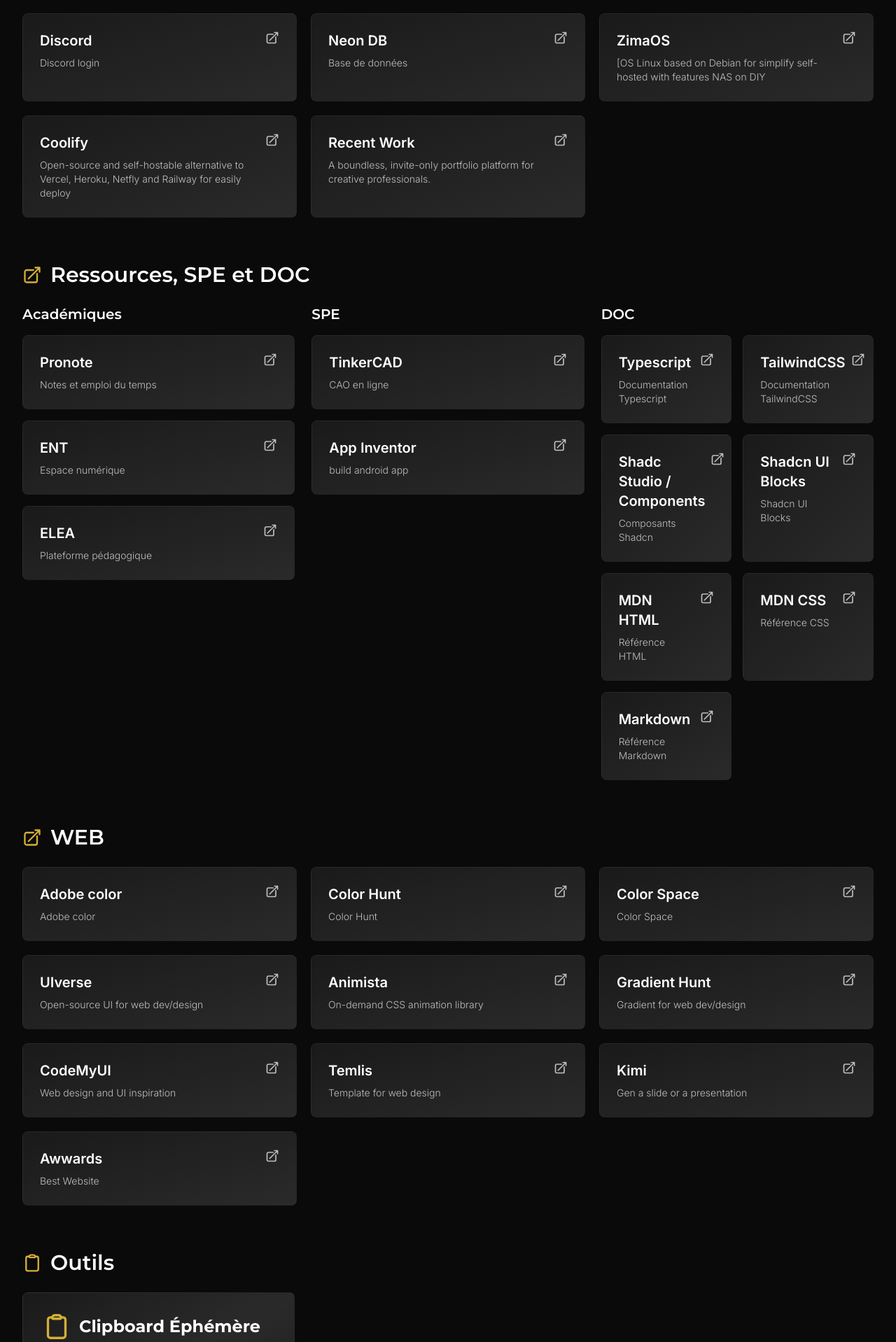
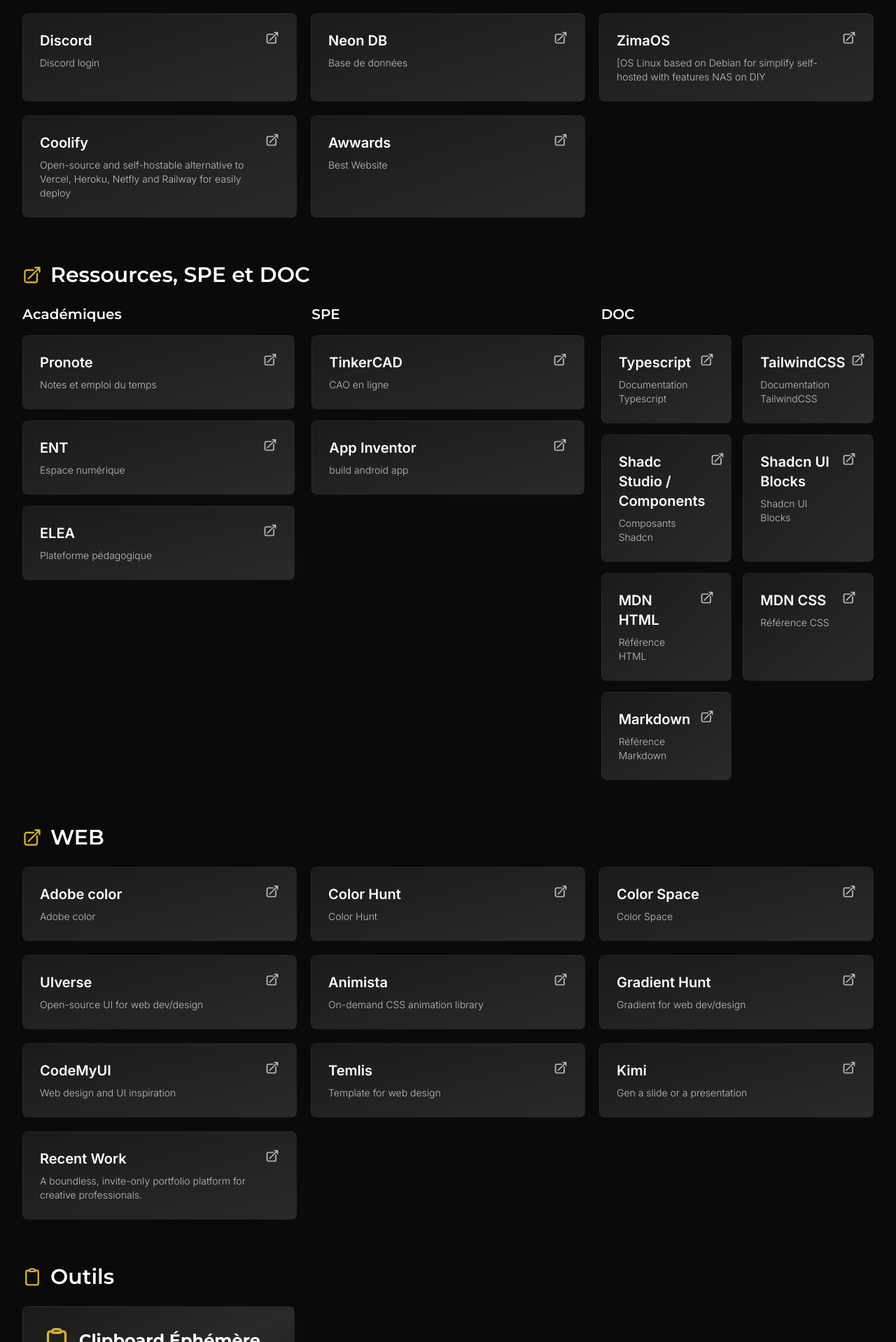
Before and after one commit to SHU445/STI2D-app, a Next.js app: page / in a window 1280 px wide. Shown: the part 344-2262 px from the top of the page at 70% size. Built offline with nearby package versions, Linux system fonts and the light colour scheme.

Commit message:
"ajust_link_lib"

```diff
--- a/app/page.tsx
+++ b/app/page.tsx
@@ -110,7 +110,7 @@
 
   { title: 'Kimi', url: 'http://kimi.com/', description: 'Gen a slide or a presentation'},
 
-  { title: 'Awwards', url: 'https://www.awwwards.com/', description: 'Best Website' },
+  { title: 'Recent Work', url: 'https://www.recentwork.com/', description: 'A boundless, invite-only portfolio platform for creative professionals.'},
  ]
 
  // Tableau - liens utiles affichés sur la page l
@@ -131,8 +131,9 @@
 
    { title: 'Coolify', url: 'http://coolify.io/', description: 'Open-source and self-hostable alternative to Vercel, Heroku, Netfly and Railway for easily deploy'},
 
-   { title: 'Recent Work', url: 'https://www.recentwork.com/', description: 'A boundless, invite-only portfolio platform for creative professionals.'},
- ]
+   { title: 'Awwards', url: 'https://www.awwwards.com/', description: 'Best Website' },
+
+  ]
 
 // Tableau - projets personnels
 // Chaque projet a un titre, une URL (vers Vercel ou autre) et une description
```
